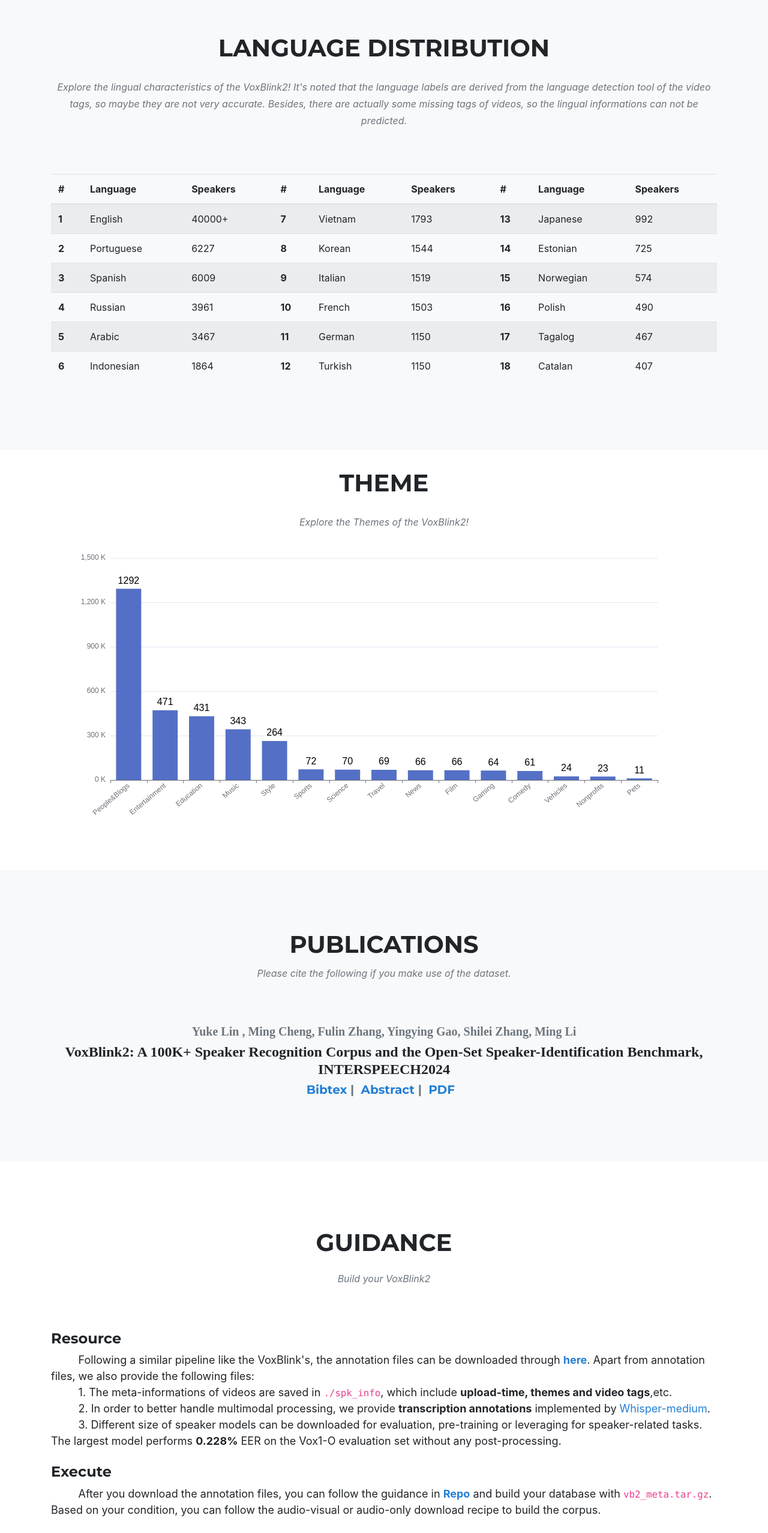
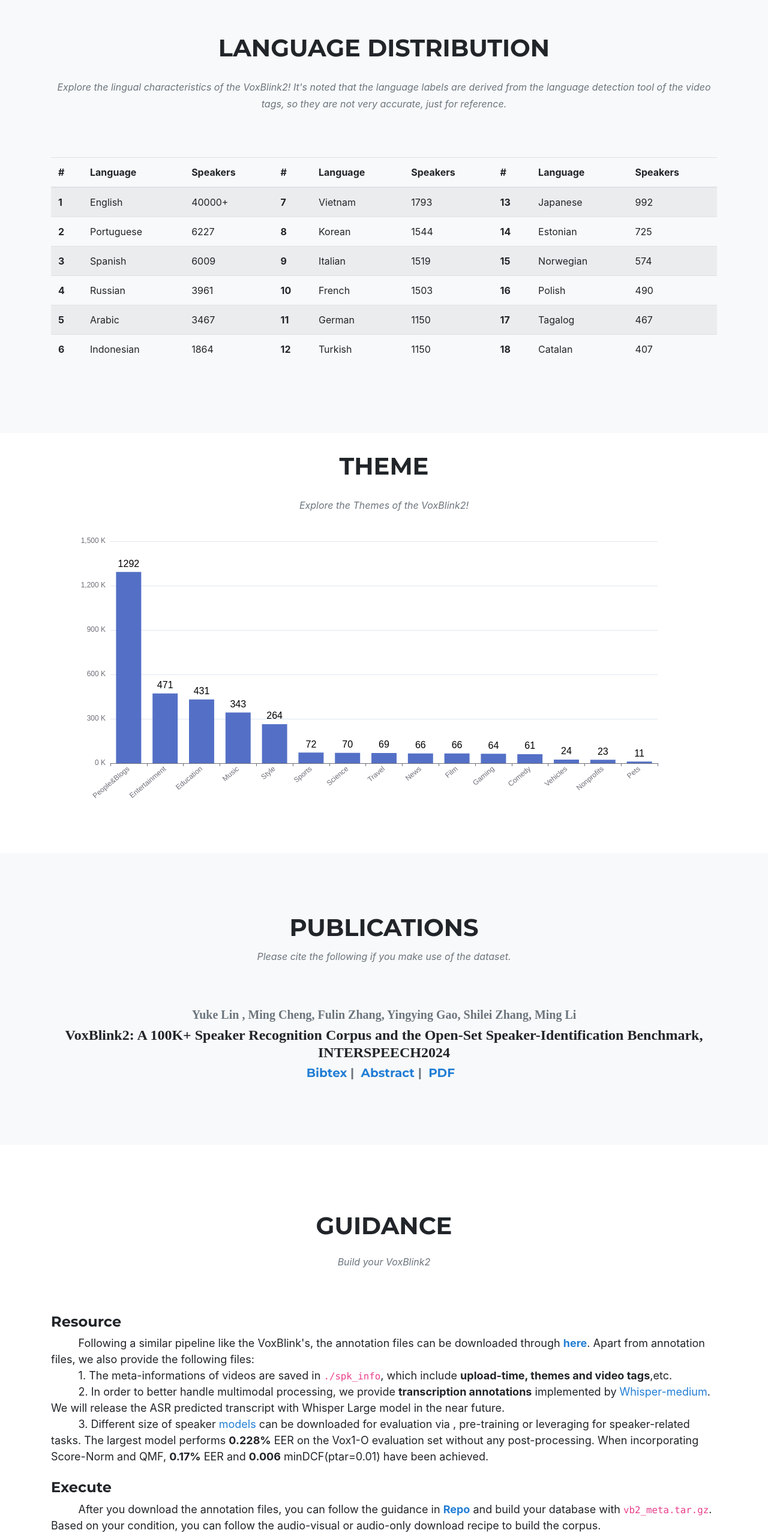
Before and after one commit to VoxBlink2/voxblink2.github.io, a plain HTML site: page index.html in a window 1280 px wide. Shown: the part 1580-4135 px from the top of the page at 60% size. Drawn offline with Linux system fonts and the light colour scheme; a web font is replaced by a local one.

Commit message:
feat: html

```diff
--- a/index.html
+++ b/index.html
@@ -162,10 +162,9 @@
         </h2>
         <h3 class="section-subheading text-muted">
           <p>
-            Explore the lingual characteristics of the VoxBlink2! It's noted that
-            the language labels are derived from the language detection tool of the
-            video tags, so maybe they are not very accurate. Besides, there are actually some
-            missing tags of videos, so the lingual informations can not be predicted.
+            Explore the lingual characteristics of the VoxBlink2!
+            It's noted that the language labels are derived from the language detection tool of the video tags,
+            so they are not very accurate, just for reference.
           </p>
         </h3>
       </div>
@@ -491,10 +490,12 @@
           <br>
           &nbsp;&nbsp;&nbsp;&nbsp;&nbsp;&nbsp;&nbsp;&nbsp;
           2. In order to better handle multimodal processing, we provide <strong>transcription annotations</strong> implemented by <a href="https://github.com/openai/whisper">Whisper-medium</a>.
+          We will release the ASR predicted transcript with Whisper Large model in the near future.
           <br>
           &nbsp;&nbsp;&nbsp;&nbsp;&nbsp;&nbsp;&nbsp;&nbsp;
-          3. Different size of speaker models can be downloaded for evaluation, pre-training or leveraging for speaker-related tasks.
+          3. Different size of speaker <a href="https://drive.google.com/drive/folders/19uUmlnSjmFhffO7vHXO7upZJI77OOmrP">models</a> can be downloaded for evaluation via , pre-training or leveraging for speaker-related tasks.
           The largest model performs <strong>0.228%</strong> EER on the Vox1-O evaluation set without any post-processing.
+          When incorporating Score-Norm and QMF, <strong>0.17%</strong> EER and <strong>0.006</strong> minDCF(ptar=0.01) have been achieved.
           <br>
         </div>
       </div>
@@ -802,9 +803,9 @@
 <!--     -->
     <div class="row align-items-center">
       <div class="col-md-4">
-        <span class="copyright"
-          >Copyright &copy; DKU and CMCC</span
-        >
+        <!-- <span class="copyright"
+          >Copyright &copy; DKU</span
+        > -->
       </div>
 
       <!-- Legal -->
```
